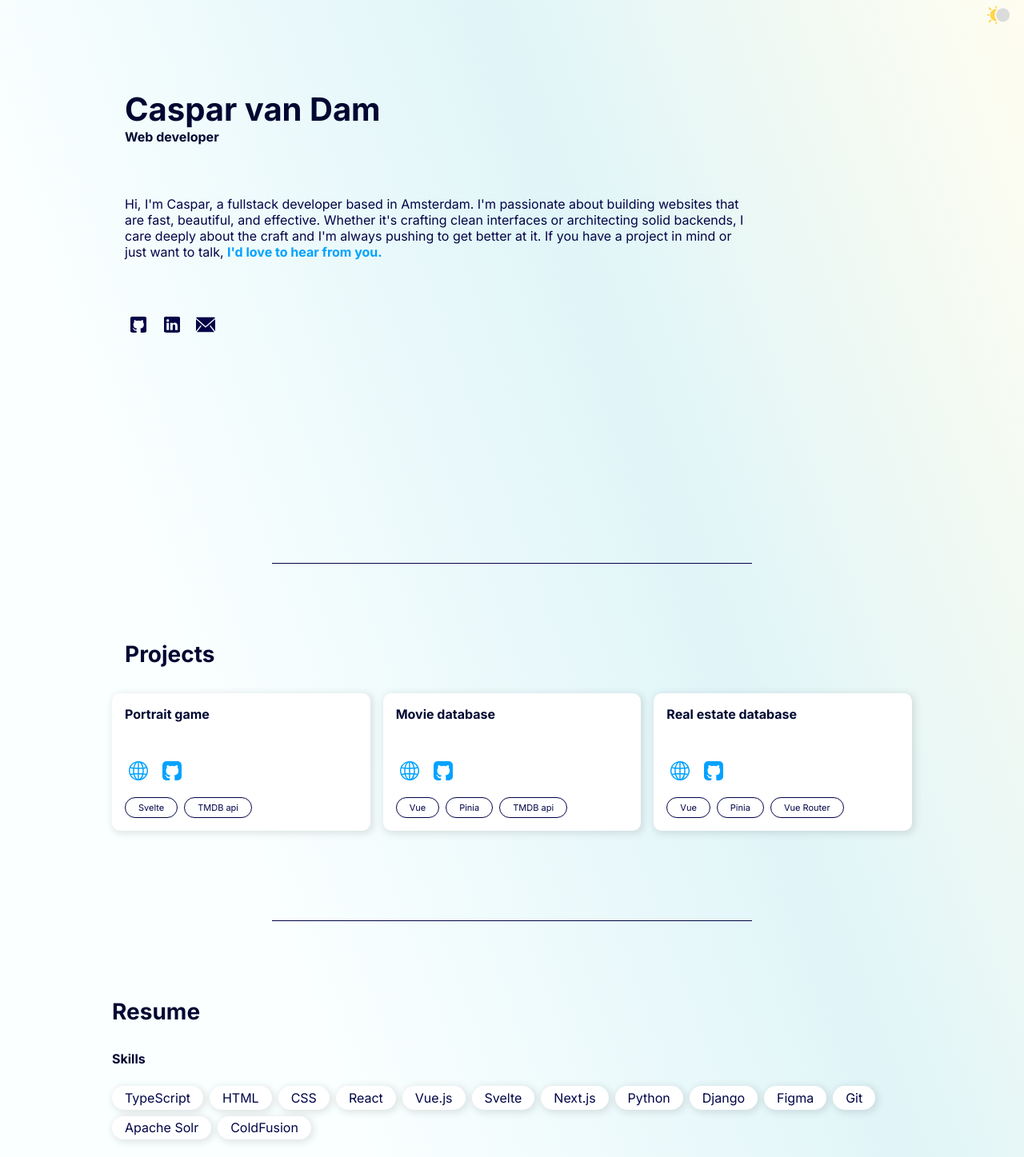
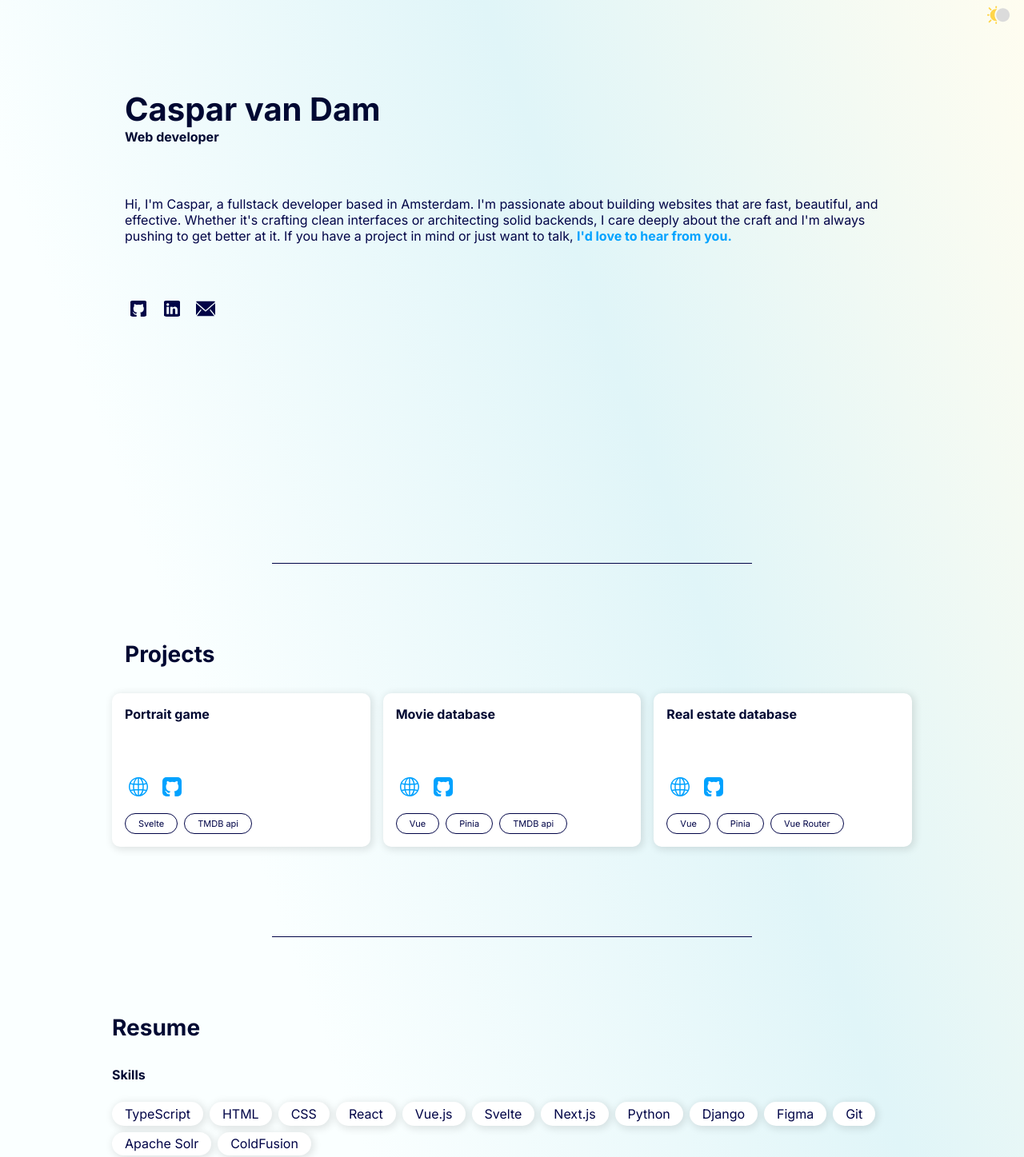
Before and after one commit to crvdam/portfolio_v3, a React (Vite) app in the folder portfolio_v3/: page / in a window 1280 px wide. Shown: the top 1447 px of the page at 80% size. Built offline with nearby package versions, Linux system fonts and the light colour scheme.

Commit message:
added transition delay to project component

```diff
--- a/portfolio_v3/src/components/Main/Main.css
+++ b/portfolio_v3/src/components/Main/Main.css
@@ -99,10 +99,6 @@ h1 {
 }
 
 @media screen and (min-width: 1024px) {
-  .hero-text-wrapper {
-    max-width: 80%;
-  }
-
   .tile-list.projects {
     grid-template-columns: 1fr 1fr 1fr;
   }
--- a/portfolio_v3/src/components/Main/Main.tsx
+++ b/portfolio_v3/src/components/Main/Main.tsx
@@ -34,18 +34,21 @@ function Main() {
             projectLink="https://celebrity.casparvandam.com"
             githubLink="https://github.com/crvdam/celebrity"
             techStack={["Svelte", "TMDB api"]}
+            delay="0"
           />
           <Project
             title="Movie database"
             projectLink="https://movies.casparvandam.com"
             githubLink="https://github.com/crvdam/moviedb"
             techStack={["Vue", "Pinia", "TMDB api"]}
+            delay="1"
           />
           <Project
             title="Real estate database"
             projectLink="https://realestate.casparvandam.com"
             githubLink="https://github.com/crvdam/real-estate"
             techStack={["Vue", "Pinia", "Vue Router"]}
+            delay="2"
           />
         </ul>
       </section>
--- a/portfolio_v3/src/components/Project/Project.css
+++ b/portfolio_v3/src/components/Project/Project.css
@@ -5,7 +5,7 @@
 }
 
 .project {
-  min-height: 140px;
+  min-height: 160px;
 
   h3 {
     margin: 0;
@@ -33,7 +33,6 @@
     }
 
     svg path {
-      /* fill: var(--clr-text); */
       fill: var(--clr-cta);
     }
   }
--- a/portfolio_v3/src/components/Project/Project.tsx
+++ b/portfolio_v3/src/components/Project/Project.tsx
@@ -7,16 +7,17 @@ function Footer({
   projectLink,
   githubLink,
   techStack,
+  delay,
 }: {
   title: string;
   projectLink: string;
   githubLink: string;
   techStack: string[];
+  delay: string;
 }) {
   return (
-    <li className="tile project fade-in-on-scroll">
+    <li className={`tile project fade-in-on-scroll delay-${delay}`}>
       <h3>{title}</h3>
-
       <div>
         <a className="icon-link" href={projectLink}>
           <GlobeIcon />
```
